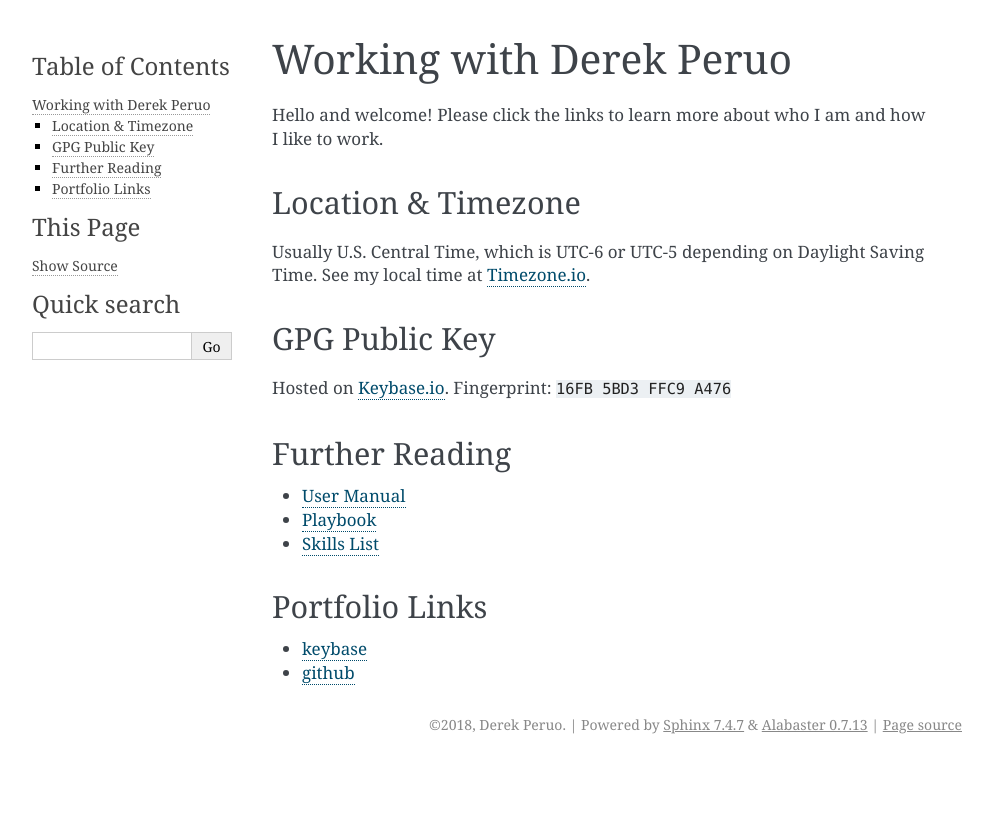
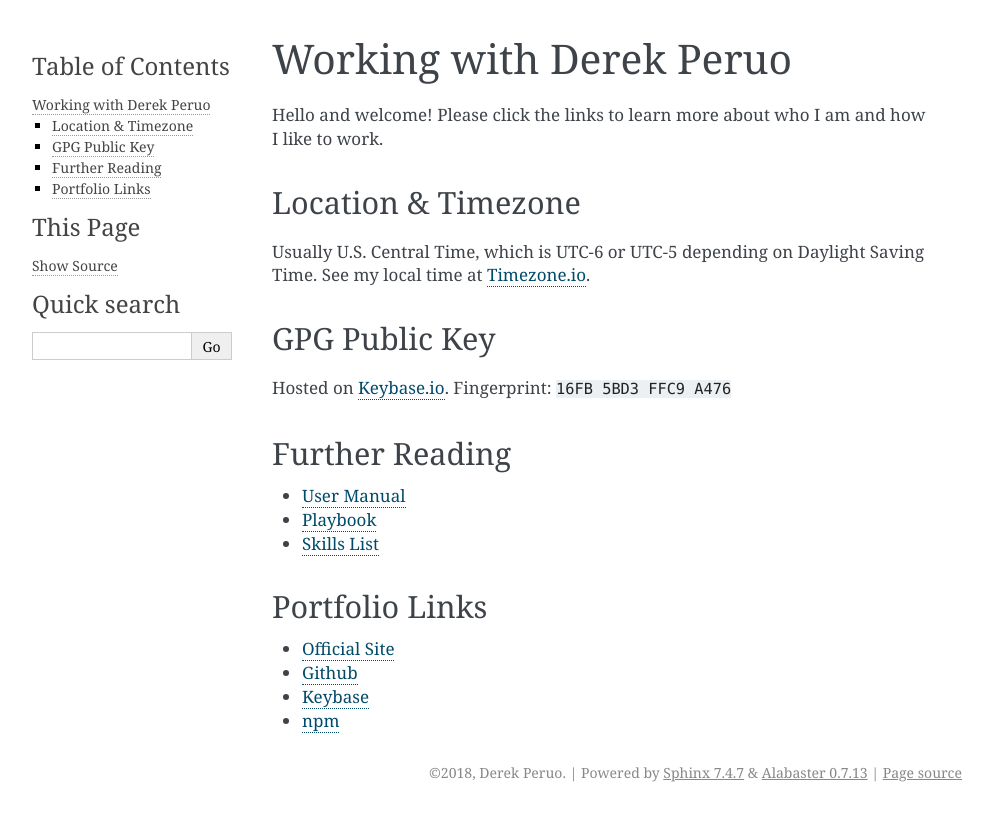
Before and after one commit to dperuo/about-me, a Sphinx documentation site: the page built from docs/index.rst, in a window 1280 px wide. Shown: the top 821 px of the page, without its empty margins (148-1140 px from the left). Built offline with Sphinx 7.4.7, drawn with Linux system fonts in a browser that asks for light colours.

Commit message:
Add Portfolio Links

```diff
--- a/docs/index.rst
+++ b/docs/index.rst
@@ -34,6 +34,9 @@ Portfolio Links
 
 .. toctree::
     :titlesonly:
+    :numbered:
 
-    keybase <https://derekperuo.keybase.pub/>
-    github <https://github.com/dperuo>
+    Official Site <http://derekperuo.net>
+    Github <https://github.com/dperuo>
+    Keybase <https://derekperuo.keybase.pub/>
+    npm <https://www.npmjs.com/~dperuo>
```
